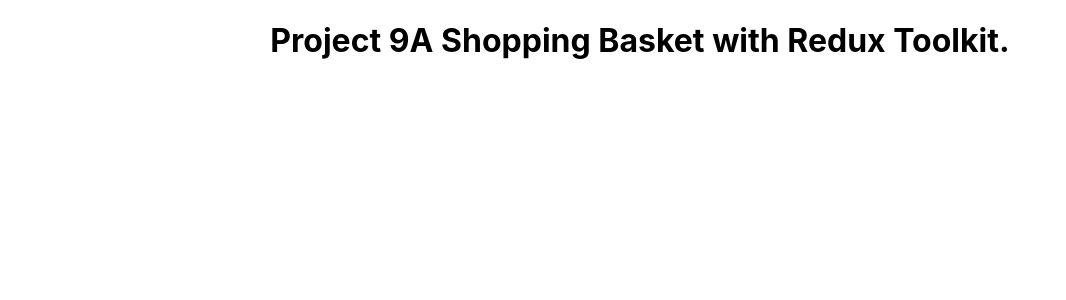
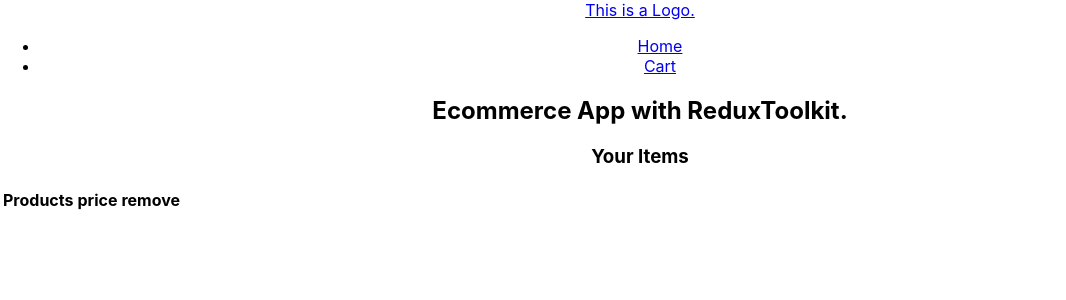
Before and after one commit to HamzaAhmedSheikh/shopping-basket-with-redux-toolkit, a React (Create React App) app: page /cart in a window 1280 px wide. Shown: the top 300 px of the page, without its empty margins (0-1066 px from the left). Built offline with nearby package versions, Linux system fonts and the light colour scheme.

Commit message:
project 9a is not complete.

```diff
--- a/package.json
+++ b/package.json
@@ -14,6 +14,7 @@
     "@types/react": "^16.9.49",
     "@types/react-dom": "^16.9.8",
     "@types/react-redux": "^7.1.9",
+    "@types/react-router-dom": "^5.1.5",
     "bootstrap": "^4.5.2",
     "react": "^16.13.1",
     "react-dom": "^16.13.1",
@@ -21,7 +22,8 @@
     "react-router-dom": "^5.2.0",
     "react-scripts": "3.4.3",
     "redux": "^4.0.5",
-    "typescript": "^3.7.5"
+    "typescript": "^3.7.5",
+    "uniqid": "^5.2.0"
   },
   "scripts": {
     "start": "react-scripts start",
--- a/src/App.tsx
+++ b/src/App.tsx
@@ -1,10 +1,11 @@
 import React from 'react';
 import './App.css';
+import Navbar from './Navbar/Navbar'
 
 function App() {
   return (
     <div className="App">
-      <h1> Project 9A Shopping Basket with Redux Toolkit. </h1>
+      <Navbar />
     </div>
   );
 }
--- /dev/null
+++ b/src/Navbar/Navbar.tsx
@@ -0,0 +1,35 @@
+import React from "react";
+import {
+  BrowserRouter as Router,
+  Switch,
+  Route,
+  Link
+} from "react-router-dom";
+import CartItems from "../components/cart/CartItem";
+import { ProductList } from "../components/product/ProductList";
+
+ export default function Navbar() {
+    return (
+        <Router>
+          <div>
+           <div>
+             <nav>
+              <Link to="/"> This is a Logo. </Link>
+
+              <ul>
+               <li> <Link to="/"> Home </Link>  </li>
+               <li> <Link to="/cart"> Cart </Link> </li>
+              </ul>
+             </nav>
+
+             <h2> Ecommerce App with ReduxToolkit.  </h2>
+           </div>
+
+            <Switch>
+             <Route exact path="/"> <ProductList /> </Route>
+             <Route exact path="/cart">  <CartItems /> </Route>
+            </Switch>
+          </div>
+        </Router>
+    )
+ }
--- /dev/null
+++ b/src/components/cart/Cart.tsx
@@ -0,0 +1,25 @@
+import React from 'react';
+import { useSelector } from 'react-redux';
+import { CartItem } from "../../global";
+
+ // CartItem ===> id: string, name: string, price: number, cartId: string
+
+ export function Cart() {
+     // @ts-ignore
+    const myCart: CartItem[] = useSelector((state:CartItem[]) => state.cart);
+
+    const totalPrice =  myCart.reduce((prev, next) => prev + next.price,0);
+
+    return(
+        <div>
+          <h1>Cart Summary</h1>
+
+          {
+            myCart.map(cartItem => {
+                return <div key={`${cartItem.cartId}`}>{cartItem.id}: {cartItem.name}</div>
+            })
+          }
+            <h4> Total: {totalPrice} </h4>
+        </div>
+    )
+ }
--- /dev/null
+++ b/src/components/cart/CartItem.tsx
@@ -0,0 +1,46 @@
+import React from 'react';
+import { useSelector, useDispatch } from 'react-redux';
+import { removeItem } from "./cartSlice";
+import { CartItem } from "../../global";
+
+ const CartItems = () => {
+    // @ts-ignore
+
+   const myCartItem: CartItem[] = useSelector((state:CartItem[]) => state.cart);
+   console.log(myCartItem)
+   const dispatch = useDispatch();
+
+    return (
+        <div>
+          <h3>Your Items</h3>
+
+          <table>
+            <thead>
+              <tr>
+                <th> Products </th>
+                <th> price </th>
+                <th> remove </th>
+              </tr>
+            </thead>
+
+            <tbody>
+              {myCartItem.map((item,index) => {
+                  return (
+                    <tr key={item.cartId} className='item-row'>
+                      <td className='product'> {item.name} </td>
+                      <td>{item.price}</td>
+                      <td>
+                        <button onClick={() => dispatch(removeItem({ cartId: item.cartId }))}>
+                           X
+                        </button>
+                      </td>
+                    </tr>
+                  )
+              })}
+            </tbody>
+          </table>
+        </div>
+    )
+ }
+
+ export default CartItems;
--- /dev/null
+++ b/src/components/product/Item.tsx
@@ -0,0 +1,31 @@
+import React from 'react';
+import { useDispatch } from 'react-redux';
+import { CartItem, ItemProps } from '../../global';
+import { addItem } from "../cart/cartSlice";
+var uniqid = require('uniqid');
+
+// CartItem ===> id: string, name: string,  price: number, cartId: string
+// ItemProps ===>  name: string,  price: number, pic: string, id: string
+
+ export const Item = ({name, price, pic, id}:ItemProps) => {
+    const dispatch = useDispatch();
+    // const cart = useSelector(state => state);
+    const cartItemSubmitEventHandler = (e:any, cartItem:CartItem) => {
+        e.preventDefault();
+
+        dispatch(addItem(cartItem));
+    }
+
+    return (
+        <div>
+            <img src={pic} alt="shoes" className="product-pic" />
+            <h2>{name}</h2>
+            <h4>{price}</h4>
+
+            <button onClick={(event => cartItemSubmitEventHandler(event, {id, name, price, cartId:uniqid() }))}
+                    className='btn'>
+               Add to cart
+            </button>
+        </div>
+    )
+ }
--- /dev/null
+++ b/src/components/product/ProductList.tsx
@@ -0,0 +1,25 @@
+import React from 'react';
+import { Item } from './Item';
+import { data } from '../../store/state';
+import { Cart } from '../cart/Cart';
+
+
+ let uniqid = require('uniqid');
+
+ export const ProductList = () => {
+    return (
+        <>
+         <div className='row-left'>
+            <Cart />
+         </div>
+
+         <div>
+           {
+             data.map(item => (
+                <Item name={item.title} price={item.price} pic={item.pic} id={item.id} key={uniqid()} />
+             ))
+           }
+         </div>
+        </>
+    )
+ }
```
Also changed, not shown: src/global.d.ts (+4 -4 lines), 1 other file (tests, documents, lock files or other folders).
